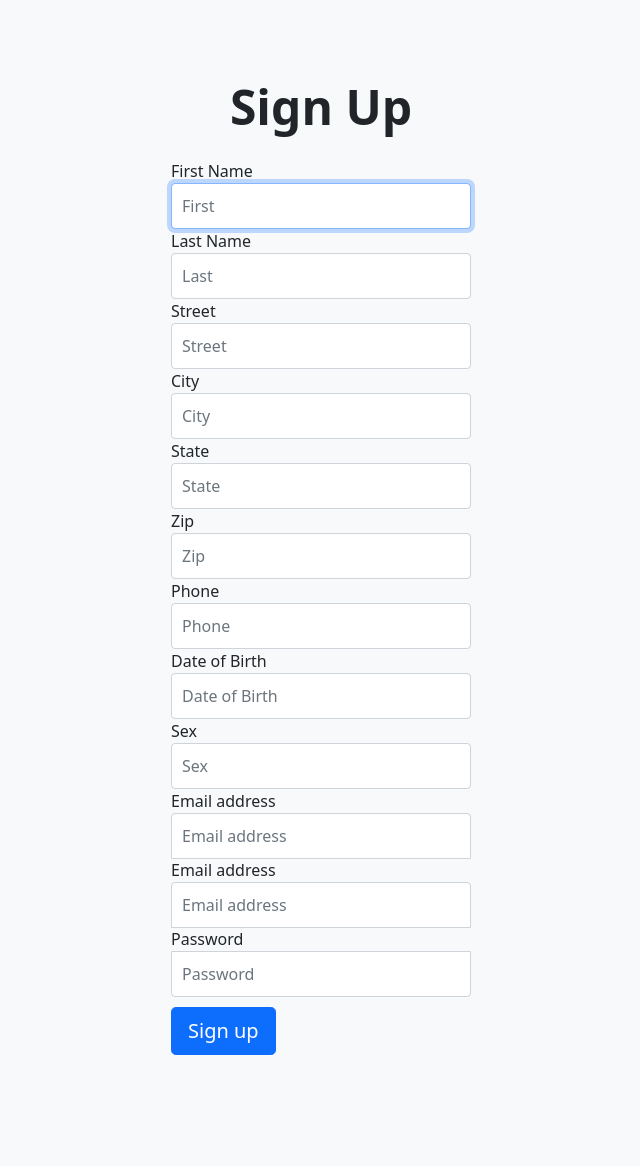
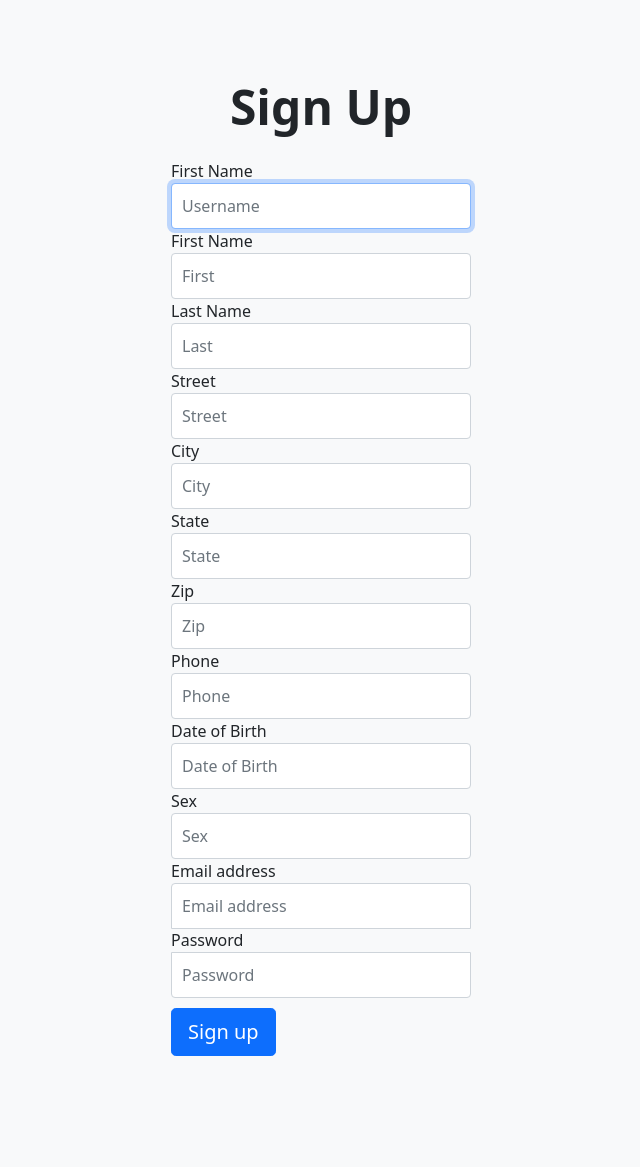
Before and after one commit to mylp/hospital, a Flask app: page /signup in a window 1280 px wide. Shown: the part 155-1323 px from the top of the page, without its empty margins (319-959 px from the left). Run offline with Flask 2, Linux system fonts and the light colour scheme.

Commit message:
Sign up page changed

```diff
--- a/app.py
+++ b/app.py
@@ -111,7 +111,7 @@ def validateLogin():
         # connect to mysql
         con = mysql.connect()
         cursor = con.cursor()
-        cursor.callproc('sp_validateLogin',(_username,))
+        cursor.callproc('sp_validateLogin',(_username,_password))
         data = cursor.fetchall()
         if len(data) > 0:
             if check_password_hash(str(data[0][3]),_password):
@@ -129,6 +129,7 @@ def validateLogin():
 
 @app.route('/api/signup', methods=['POST'])
 def signUp():
+    _username=request.form['inputUsername']
     _first = request.form['inputFirst']
     # _middle = request.form['inputMiddle']
     _last = request.form['inputLast']
@@ -141,18 +142,19 @@ def signUp():
     _dob = request.form['inputDOB']
     _sex = request.form['inputSex']
     _email = request.form['inputEmail']
-    _verifyEmail = request.form['inputVerifyEmail']
+   ## _verifyEmail = request.form['inputVerifyEmail']
     _password = request.form['inputPassword']
-    _verifyPassword = request.form['inputVerifyPassword']
+    ##_verifyPassword = request.form['inputVerifyPassword']
 
-    if all(_first, _last, _street, _city, _state, _zip, _phone, _dob, _sex, _email, _verifyEmail, _password, _verifyPassword):
-        if _email != _verifyEmail:
-            return json.dumps({'error': 'Emails do not match'})
-        if _password != _verifyPassword:
-            return json.dumps({'error': 'Passwords do not match'})
+    if all( _username,_password,_first, _last, _street, _city, _state, _zip, _phone, _dob, _sex, _email):
+
+        ##if _email != _verifyEmail:
+          ##  return json.dumps({'error': 'Emails do not match'})
+        ##if _password != _verifyPassword:
+          ##  return json.dumps({'error': 'Passwords do not match'})
         conn = mysql.connect()
         cursor = conn.cursor()
-        cursor.callproc('sp_createUser', (_first, _last, _street, _city, _state, _zip, _phone, _dob, _sex, _email, _verifyEmail, _password, _verifyPassword))
+        cursor.callproc('sp_createUser', (_username, _password,_first, _last, _street, _city, _state, _zip, _phone, _dob, _sex, _email))
         data = cursor.fetchall()
 
         if len(data) == 0:
--- a/hospital_db.sql
+++ b/hospital_db.sql
@@ -170,11 +170,11 @@ DELIMITER ;
 -- procedure user_login
 -- -----------------------------------------------------
 USE `test`;
-DROP procedure IF EXISTS `user_login_in`;
+DROP procedure IF EXISTS `sp_validateLogin`;
 
 DELIMITER $$
 USE `test`$$
-CREATE DEFINER=`root`@`localhost` PROCEDURE `user_login_in`(username varchar(45), password varchar(45))
+CREATE DEFINER=`root`@`localhost` PROCEDURE `sp_validateLogin`(username varchar(45), password varchar(45))
 BEGIN
 select * from user where ( user.username = username) and (user.password = password);
 END$$
--- a/templates/signup.html
+++ b/templates/signup.html
@@ -39,6 +39,11 @@
 			<div class="container-fluid py-5">
 				<h1 class="display-5 fw-bold text-center">Sign Up</h1>
 				<form id="form-signin" action="/api/signup" method="POST">
+
+					<label for="inputUsername" class="sr-only">First Name</label>
+					<input type="first" name="inputUsername" id="inputUsername" class="form-control" placeholder="Username" required
+						autofocus />
+
 					<label for="inputFirst" class="sr-only">First Name</label>
 					<input type="first" name="inputFirst" id="inputFirst" class="form-control" placeholder="First" required
 						autofocus />
@@ -69,9 +74,10 @@
 					<label for="inputEmail" class="sr-only">Email address</label>
 					<input type="email" name="inputEmail" id="inputEmail" class="form-control"
 						placeholder="Email address" required autofocus />
-					<label for="inputEmail" class="sr-only">Email address</label>
+						<!-- <label for="inputEmail" class="sr-only">Email address</label>
 					<input type="email" name="inputEmail" id="inputEmail" class="form-control"
-						placeholder="Email address" required autofocus />
+						placeholder="Email address" required autofocus />-->
+
 					<label for="inputPassword" class="sr-only">Password</label>
 					<input type="password" name="inputPassword" id="inputPassword" class="form-control"
 						placeholder="Password" required />
```
